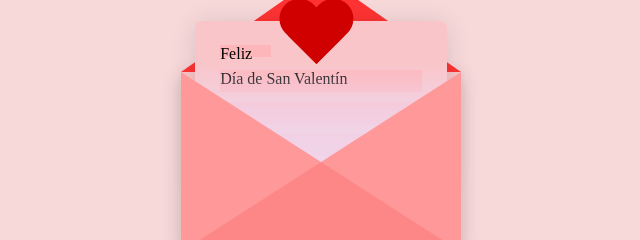
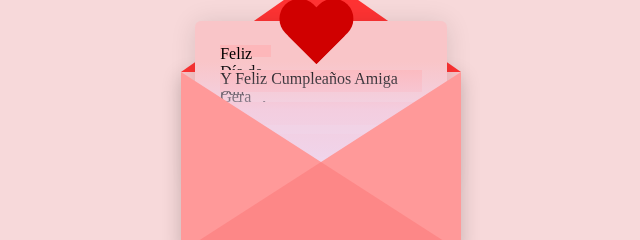
Before and after one commit to Vuulpes/San_Valentin, a plain HTML site: page index.html in a window 1280 px wide. Both pictures are taken after a click on the button "ABRIR". Shown: the part 228-468 px from the top of the page, 319-959 px from the left. Drawn offline with nearby package versions, Linux system fonts and the light colour scheme.

Commit message:
sanvalentin

```diff
--- a/index.html
+++ b/index.html
@@ -3,7 +3,7 @@
 
 <head>
     <meta charset="UTF-8">
-    <title>Me robe el codigo xd</title>
+    <title>Felicidades</title>
     <link rel="stylesheet" href="./style.css">
 </head>
 
--- a/script.js
+++ b/script.js
@@ -6,8 +6,8 @@ $(document).ready(function () {
     openButton.click(function () {
         envelope.removeClass("close").addClass("open");
         // Agregar el mensaje "Feliz Día de San Valentín" al abrir la carta
-        $(".line1").text("Feliz");
-        $(".line2").text("Día de San Valentín");
+        $(".line1").text("Feliz Día de San Valentín");
+        $(".line2").text("Y Feliz Cumpleaños Amiga Gera");
         $(".line3").text("");
         $(".line4").text("");
     });
```
